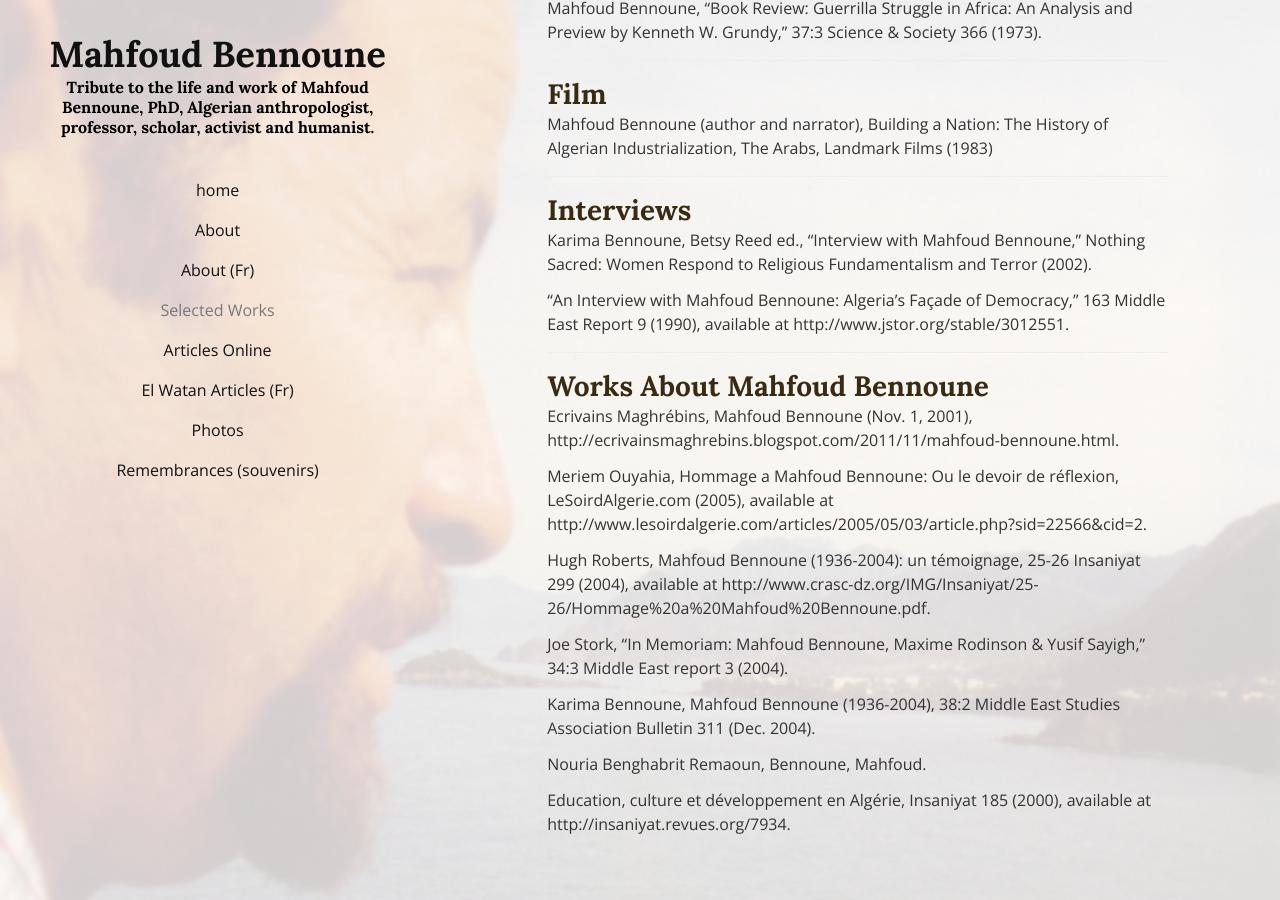
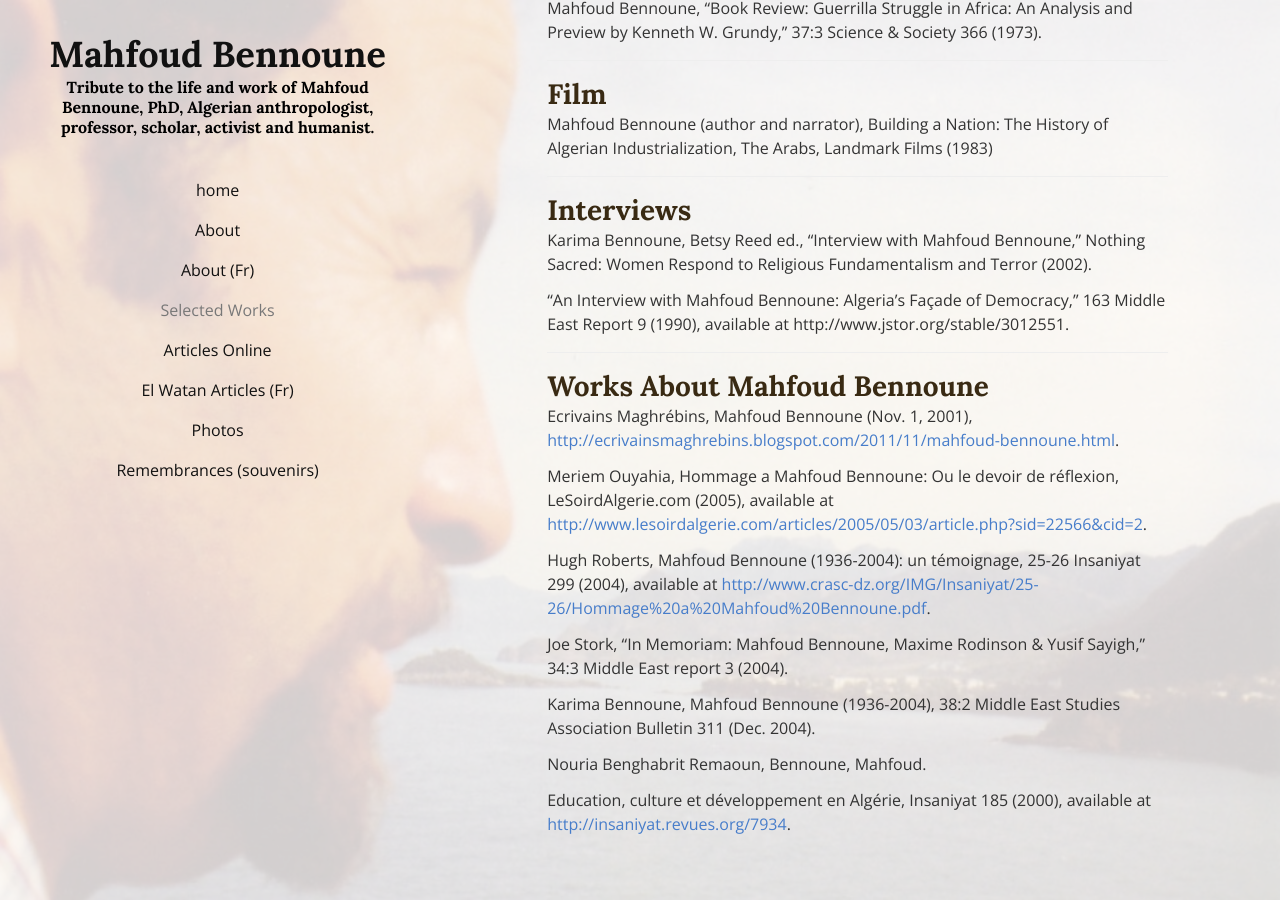
Before and after one commit to sonnetmedia/mahfoudbennoune.com, a Jekyll site: the page built from _landing_pages/archive.md, in a window 1280 px wide and 900 px high, scrolled down 2189 px. Built offline with Jekyll 4.4.1, drawn with Linux system fonts in a browser that asks for light colours; some of the changed lines change nothing that is shown.

Commit message:
Update links

```diff
--- a/_landing_pages/archive.md
+++ b/_landing_pages/archive.md
@@ -92,11 +92,11 @@ published: true
 
 ### Works About Mahfoud Bennoune
 
-- Ecrivains Maghrébins, Mahfoud Bennoune (Nov. 1, 2001), http://ecrivainsmaghrebins.blogspot.com/2011/11/mahfoud-bennoune.html.
+- Ecrivains Maghrébins, Mahfoud Bennoune (Nov. 1, 2001), [http://ecrivainsmaghrebins.blogspot.com/2011/11/mahfoud-bennoune.html](http://ecrivainsmaghrebins.blogspot.com/2011/11/mahfoud-bennoune.html).
 
-- Meriem Ouyahia, Hommage a Mahfoud Bennoune: Ou le devoir de réflexion, LeSoirdAlgerie.com (2005), available at http://www.lesoirdalgerie.com/articles/2005/05/03/article.php?sid=22566&cid=2.
+- Meriem Ouyahia, Hommage a Mahfoud Bennoune: Ou le devoir de réflexion, LeSoirdAlgerie.com (2005), available at [http://www.lesoirdalgerie.com/articles/2005/05/03/article.php?sid=22566&cid=2](http://www.lesoirdalgerie.com/articles/2005/05/03/article.php?sid=22566&cid=2).
 
-- Hugh Roberts, Mahfoud Bennoune (1936-2004): un témoignage, 25-26 Insaniyat 299 (2004), available at http://www.crasc-dz.org/IMG/Insaniyat/25-26/Hommage%20a%20Mahfoud%20Bennoune.pdf.
+- Hugh Roberts, Mahfoud Bennoune (1936-2004): un témoignage, 25-26 Insaniyat 299 (2004), available at [http://www.crasc-dz.org/IMG/Insaniyat/25-26/Hommage%20a%20Mahfoud%20Bennoune.pdf](http://www.crasc-dz.org/IMG/Insaniyat/25-26/Hommage%20a%20Mahfoud%20Bennoune.pdf).
 
 - Joe Stork, "In Memoriam: Mahfoud Bennoune, Maxime Rodinson & Yusif Sayigh," 34:3 Middle East report 3 (2004).
 
@@ -104,4 +104,4 @@ published: true
 
 - Nouria Benghabrit Remaoun, Bennoune, Mahfoud.
 
-- Education, culture et développement en Algérie, Insaniyat 185 (2000), available at http://insaniyat.revues.org/7934.
+- Education, culture et développement en Algérie, Insaniyat 185 (2000), available at [http://insaniyat.revues.org/7934](http://insaniyat.revues.org/7934).
```
